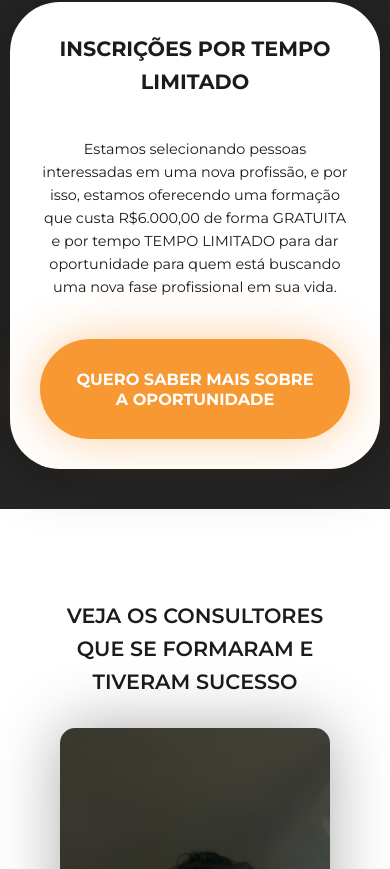
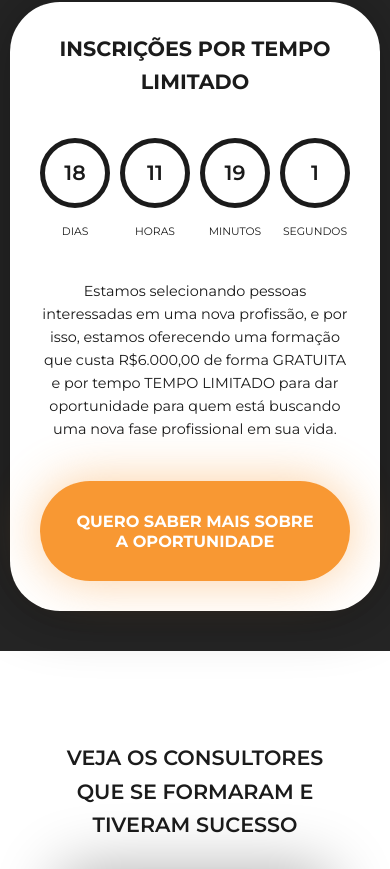
Before and after one commit to MwPersonal/marketing-consultants, a Next.js app: page / in a window 390 px wide. Shown: the part 1231-2100 px from the top of the page. Built offline with nearby package versions, Linux system fonts and the light colour scheme.

Commit message:
style: responsive counter timer

```diff
--- a/src/components/TimerAccess/styles.ts
+++ b/src/components/TimerAccess/styles.ts
@@ -29,7 +29,6 @@ export const Container = styled.div`
 export const Title = styled(DefaultTitle)`
   text-transform: uppercase;
   text-align: center;
-  /* font-weight: 600; */
 `;
 
 export const TextDescription = styled(DefaultDescription)`
@@ -45,7 +44,7 @@ export const TextDescription = styled(DefaultDescription)`
 export const ContainerTimes = styled.div`
   width: 100%;
   display: grid;
-  grid-template-columns: repeat(auto-fit, 160px);
+  grid-template-columns: repeat(4, minmax(0, 160px));
   align-items: center;
   justify-content: center;
   align-self: center;
@@ -53,7 +52,11 @@ export const ContainerTimes = styled.div`
   gap: 25px;
 
   @media (max-width: 470px) {
-    display: none;
+    gap: 10px;
+  }
+
+  @media (max-width: 320px) {
+    gap: 5px;
   }
 `;
 
@@ -64,20 +67,26 @@ export const ContainerTiming = styled.div`
   gap: 15px;
 `;
 
-export const TimingText = styled.p`
+export const TimingText = styled(DefaultTitle)`
   display: flex;
   justify-content: center;
   align-items: center;
-  width: 160px;
-  height: 160px;
-  border-radius: 160px;
-  font-size: 3rem;
+  width: 100%;
+  aspect-ratio: 1 / 1;
+  border-radius: 100%;
   font-weight: 600;
   border: 5px solid ${({ theme }) => theme.selection};
 `;
 
 export const TimingLegend = styled(DefaultDescription)`
   text-transform: uppercase;
+
+  @media (max-width: 450px) {
+    font-size: 0.6rem;
+  }
+  @media (max-width: 280px) {
+    font-size: 0.5rem;
+  }
 `;
 
 export const ContainerButton = styled.div`
```
